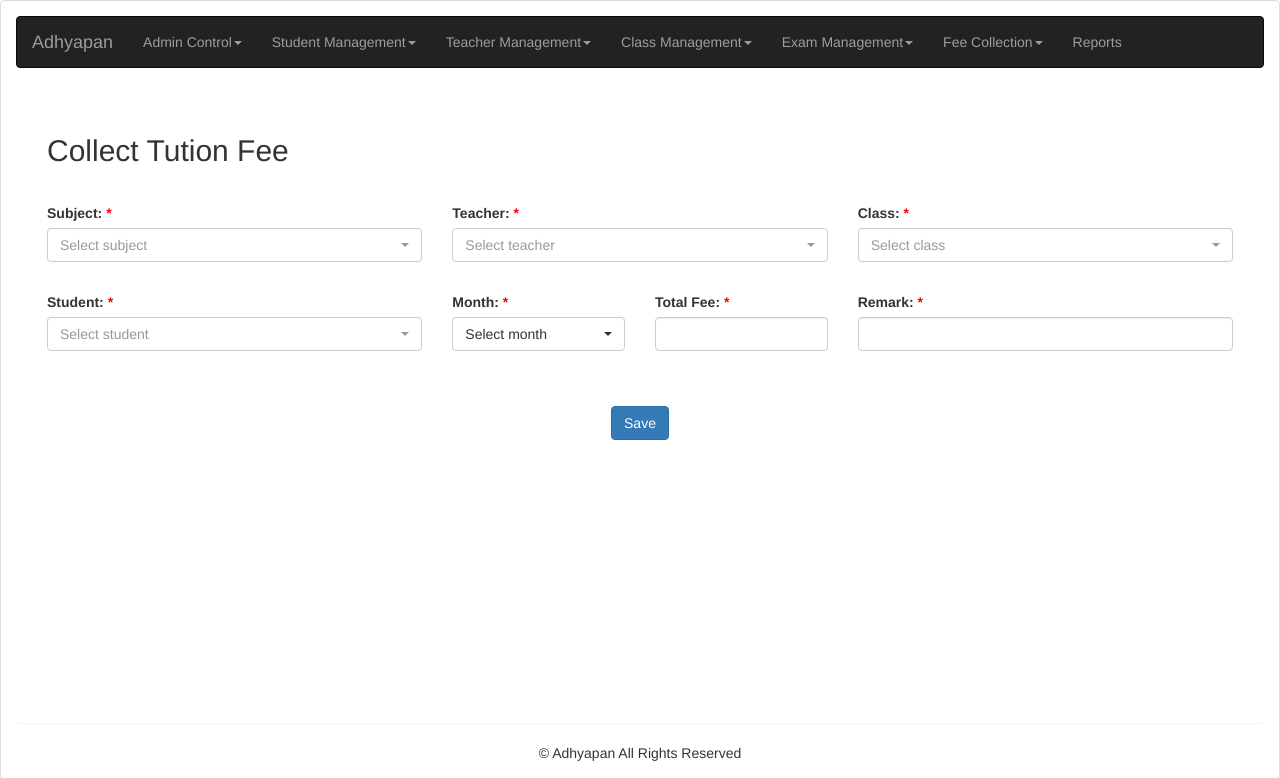
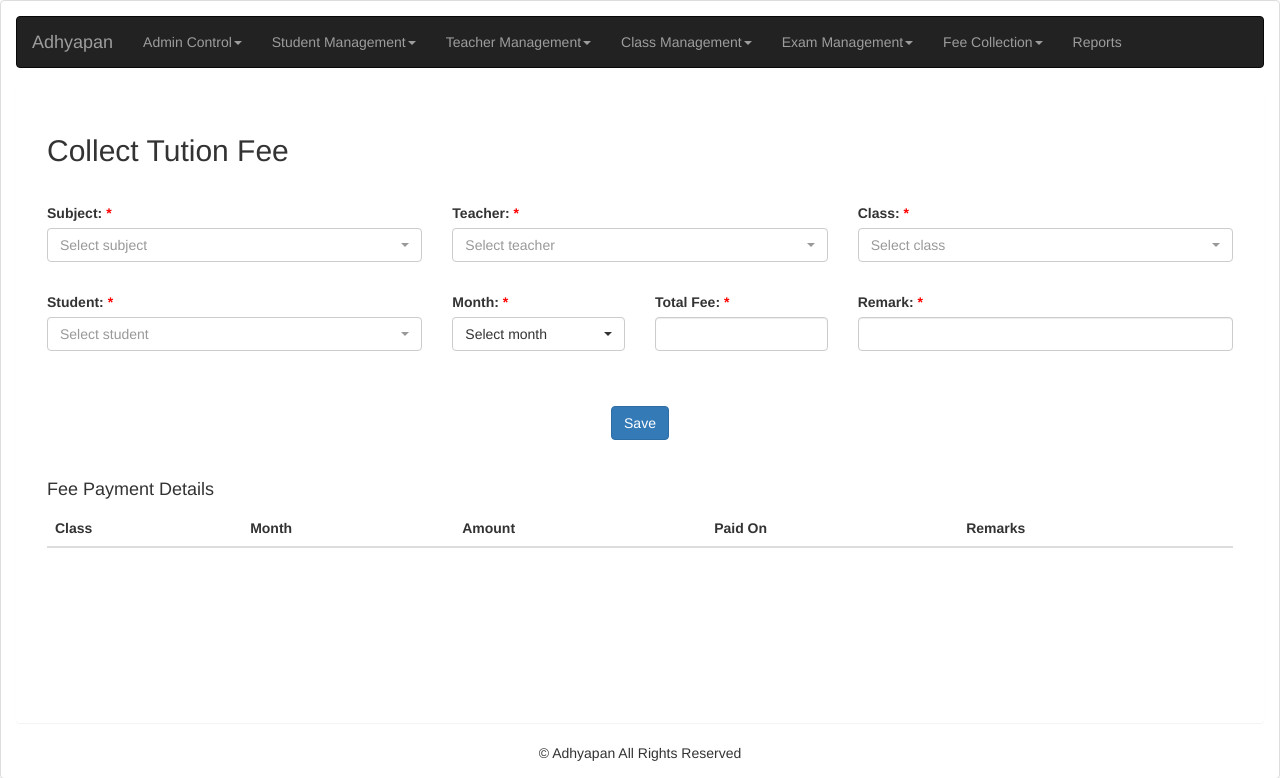
Before and after one commit to kaushik-talukder/adhyapan, a Spring Boot app: page /collectTutionFeeLandingPage in a window 1280 px wide. Shown: the top 778 px of the page. Run offline with Spring Boot 4, Linux system fonts and the light colour scheme; data comes from the database, SQL or seed files in the repository; lists and menus that the app fills with data are empty; some libraries are stand-ins or nearby versions.

Commit message:
Show payment details of student

```diff
--- a/src/main/java/com/tms/adhyapan/dao/entity/FeeTxn.java
+++ b/src/main/java/com/tms/adhyapan/dao/entity/FeeTxn.java
@@ -7,6 +7,8 @@
 import javax.persistence.GeneratedValue;
 import javax.persistence.GenerationType;
 import javax.persistence.Id;
+
+import org.hibernate.annotations.Formula;
 
 import com.tms.adhyapan.util.CommonUtils;
 
@@ -24,6 +26,8 @@
 	private Long feeCategoryId;
 	private Long studentId;
 	private Long classId;
+	@Formula(value = "(select c.class_code from class c where c.id = class_id)")
+	private String classCode;
 	private Long examId;
 	private String monthCode;
 	private Double feeAmount;
--- a/src/main/java/com/tms/adhyapan/dao/repository/FeeTxnRepository.java
+++ b/src/main/java/com/tms/adhyapan/dao/repository/FeeTxnRepository.java
@@ -1,9 +1,11 @@
 package com.tms.adhyapan.dao.repository;
+
+import java.util.List;
 
 import org.springframework.data.jpa.repository.JpaRepository;
 
 import com.tms.adhyapan.dao.entity.FeeTxn;
 
 public interface FeeTxnRepository extends JpaRepository<FeeTxn, Long> {
-
+	List<FeeTxn> findByStudentIdAndClassIdAndFeeCategoryIdOrderByTxnDateDesc(Long studentId, Long classId, Long categoryId);
 }
--- a/src/main/java/com/tms/adhyapan/util/CommonConstants.java
+++ b/src/main/java/com/tms/adhyapan/util/CommonConstants.java
@@ -17,9 +17,9 @@
 	public static final String DATE_FORMAT_DEFAULT = "yyyy-MM-dd";
 	public static final String DATE_FORMAT_YYYY_MMM = "yyyy-MMM";
 
-	public static final int FEE_CAT_REGISTRATION = 1;
-	public static final int FEE_CAT_TUTION = 2;
-	public static final int FEE_CAT_EXAM = 3;
+	public static final Long FEE_CAT_REGISTRATION = 1L;
+	public static final Long FEE_CAT_TUTION = 2L;
+	public static final Long FEE_CAT_EXAM = 3L;
 
 	public static final String BLANK = "";
 }
--- a/src/main/resources/static/js-custom/collect-tution-fee.js
+++ b/src/main/resources/static/js-custom/collect-tution-fee.js
@@ -19,7 +19,8 @@
 	$('body').on('click', '.student-option', function() {
 		var studentId = $("#select-student-dropdown").val();
 		var classId = $("#select-class-dropdown").val();
-		populateStudentClassMonthDropdown(studentId,classId);
+		populateStudentClassMonthDropdown(studentId, classId);
+		populateStudentFeeTxnDetails(studentId, classId);
 		var classFee = $("#select-class-dropdown :checked").attr("class-fee");
 		$("#fee-per-month").val(classFee);
 	});
@@ -80,6 +81,7 @@
 		contentType: "application/json"
 	}).done(function(response) {
 		resetForm();
+		populateStudentFeeTxnDetails(studentId, classId);
 		$("#tution-fee-dialog-message").dialog({
 			modal : true,
 			buttons : {
@@ -100,3 +102,14 @@
 	$("#total-fee-amount").val("");
 	$("#remarks").val("");
 }
+
+function populateStudentFeeTxnDetails(studentId, classId){
+	$("#div-student-fee-txn-details").load('populateStudentFeeTxnDetails', {
+		pageFragment : 'collect-tution-fee :: frag-student-fee-txn',
+		studentId : studentId,
+		classId : classId
+	}, function(response, status, xhr) {
+		thymeleafFragmentResponseCheck(response);
+		$('#tab-student-fee-txn').DataTable();
+	});
+}
--- a/src/main/resources/templates/collect-tution-fee.html
+++ b/src/main/resources/templates/collect-tution-fee.html
@@ -84,6 +84,31 @@
 							</div>
 						</form>
 					</div>
+					<div class="panel-body">
+						<h4>Fee Payment Details</h4>
+						<div id="div-student-fee-txn-details">
+							<table id="tab-student-fee-txn" th:fragment="frag-student-fee-txn" class="table table-hover" style="width: 100%">
+								<thead>
+									<tr>
+										<th>Class</th>
+										<th>Month</th>
+										<th>Amount</th>
+										<th>Paid On</th>
+										<th>Remarks</th>
+									</tr>
+								</thead>
+								<tbody>
+									<tr th:each="feeTxn: ${feeTxnList}">
+										<td th:text="${feeTxn.classCode}"></td>
+										<td th:text="${feeTxn.monthCode}"></td>
+										<td th:text="${feeTxn.feeAmount}"></td>
+										<td th:text="${feeTxn.txnDate}"></td>
+										<td th:text="${feeTxn.remarks}"></td>
+									</tr>
+								</tbody>
+							</table>
+						</div>
+					</div>
 				</div>
 			</div>
 
```
Also changed, not shown: src/main/java/com/tms/adhyapan/controller/TxnController.java (added, +34 -0 lines).
